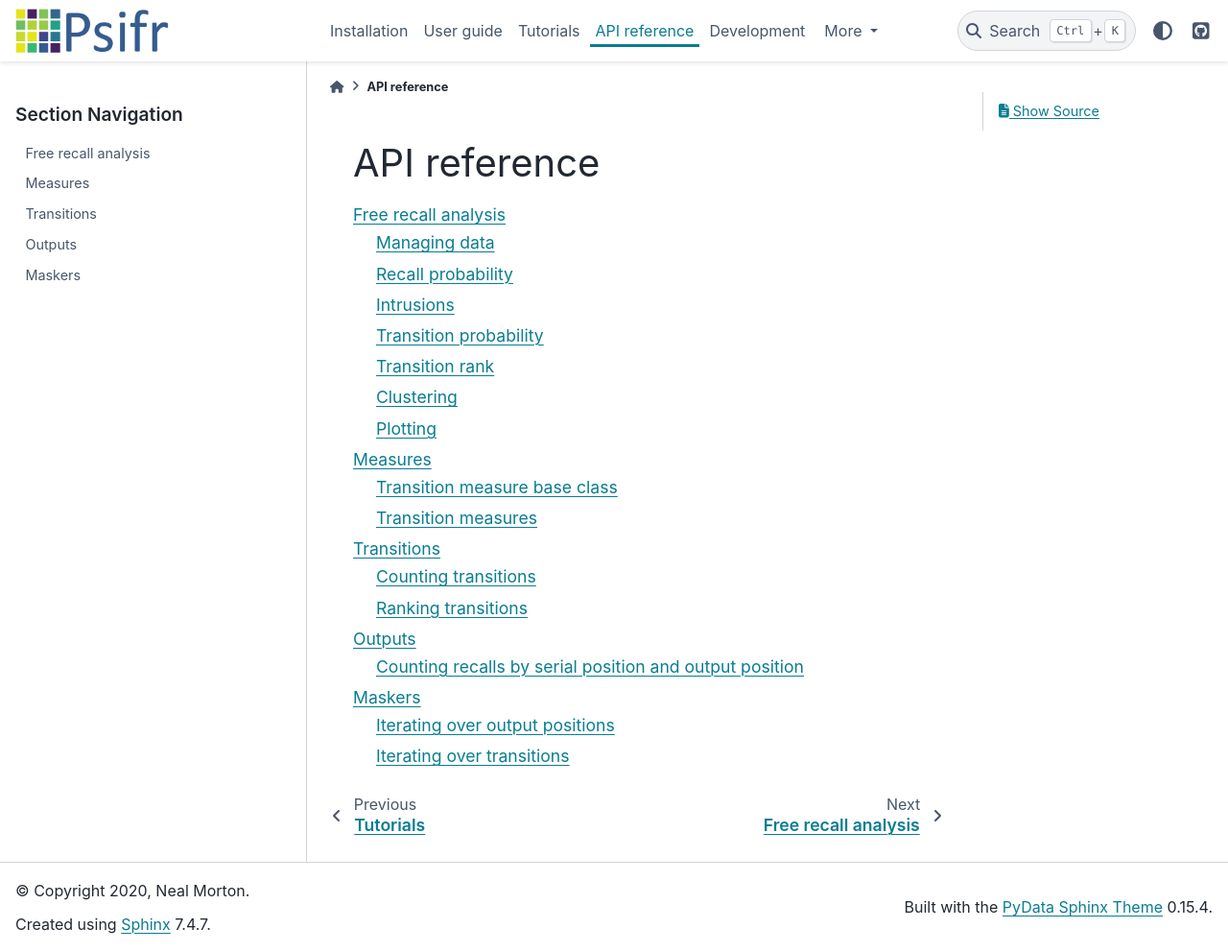
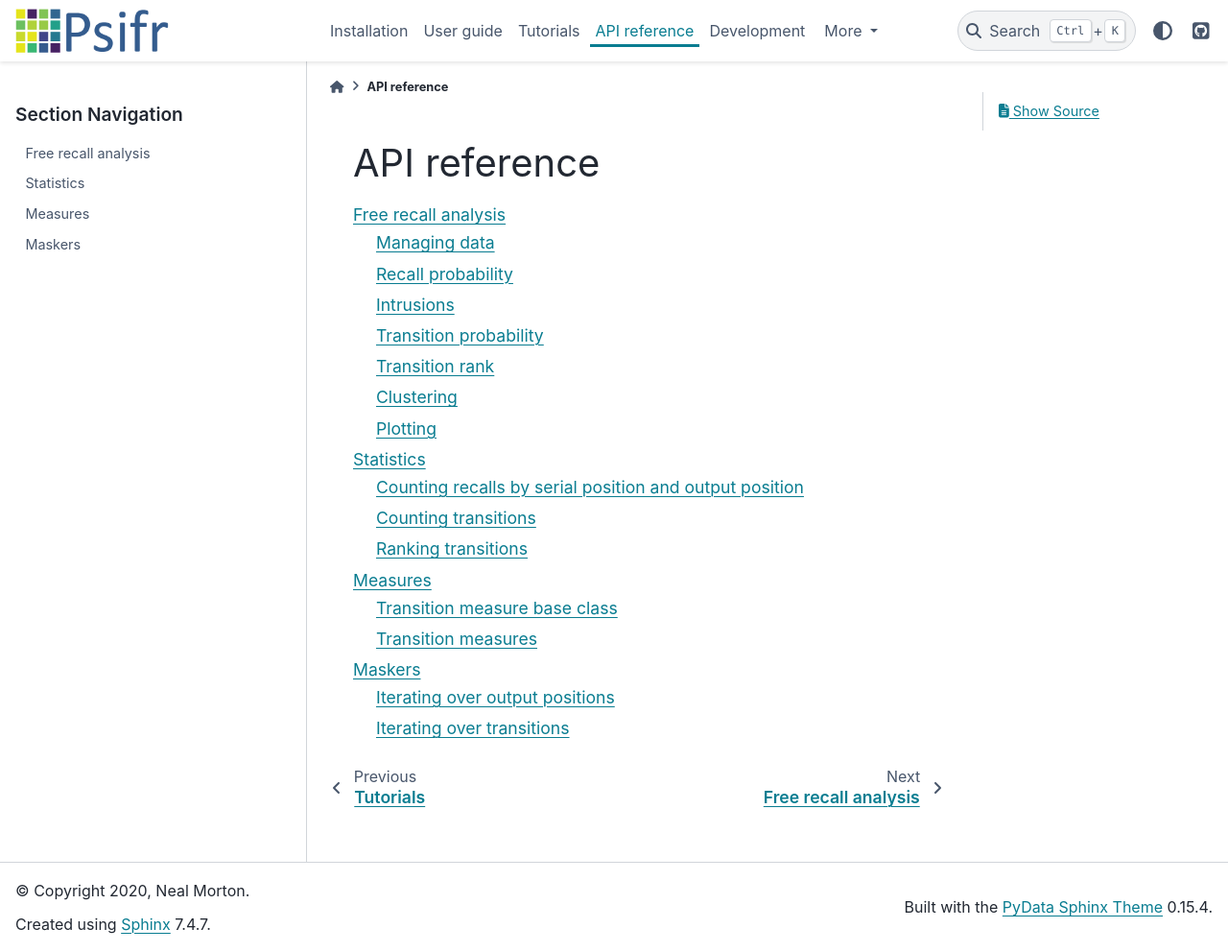
Before and after one commit to mortonne/psifr, a Sphinx documentation site: the page built from docs/api/overview.rst, in a window 1280 px wide and 992 px high. Shown: the whole window at 96% size. Built offline with Sphinx 7.4.7 and the PyData theme 0.15.4, drawn with Linux system fonts in a browser that asks for light colours.

```diff
--- a/docs/api/overview.rst
+++ b/docs/api/overview.rst
@@ -5,7 +5,6 @@ API reference
     :maxdepth: 2
 
     /api/fr
+    /api/stats
     /api/measures
-    /api/transitions
-    /api/outputs
     /api/maskers
```
Also changed, not shown: docs/api/outputs.rst (deleted, +0 -13 lines), docs/api/stats.rst (renamed from docs/api/transitions.rst, +12 -4 lines).
